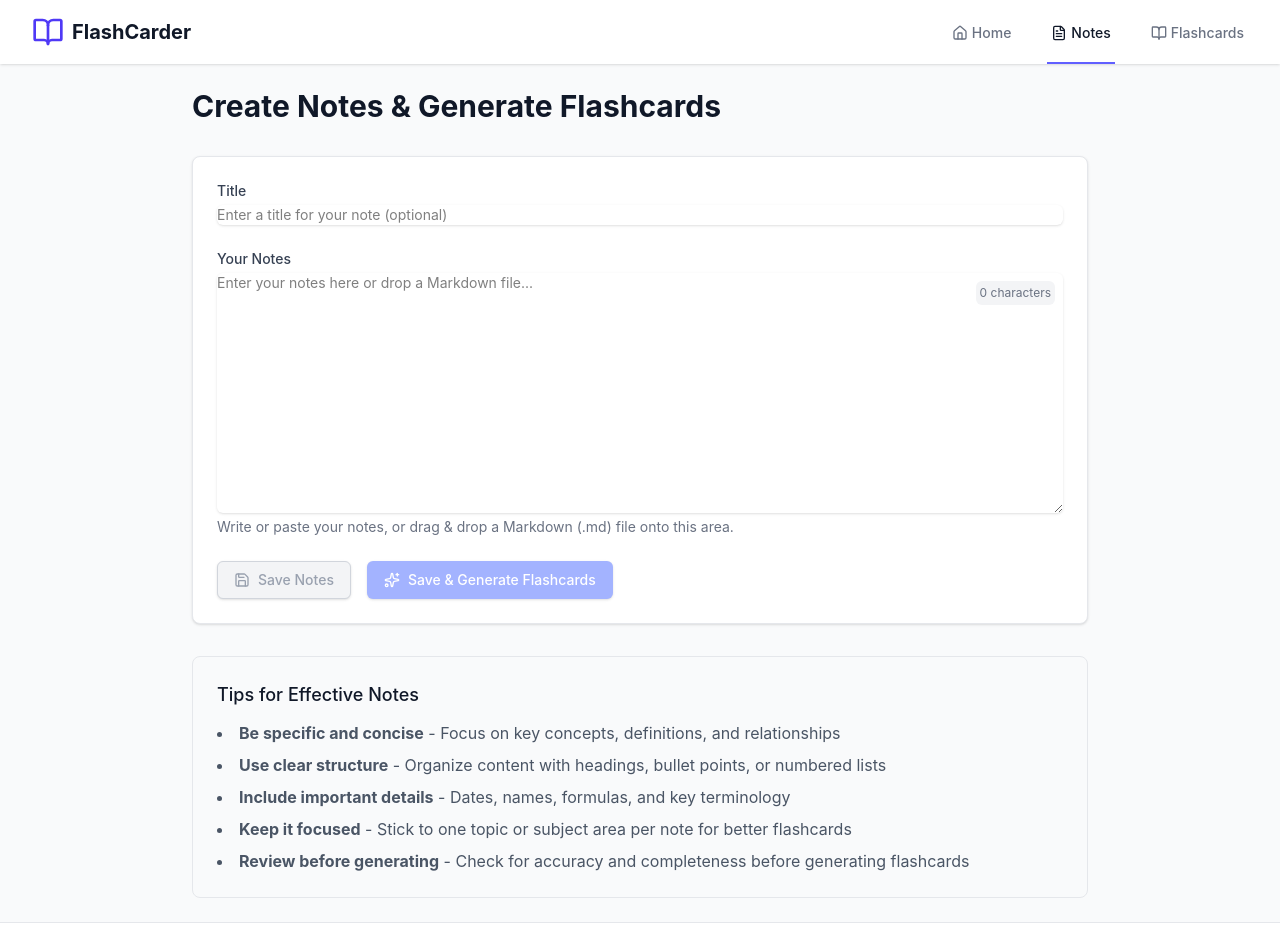
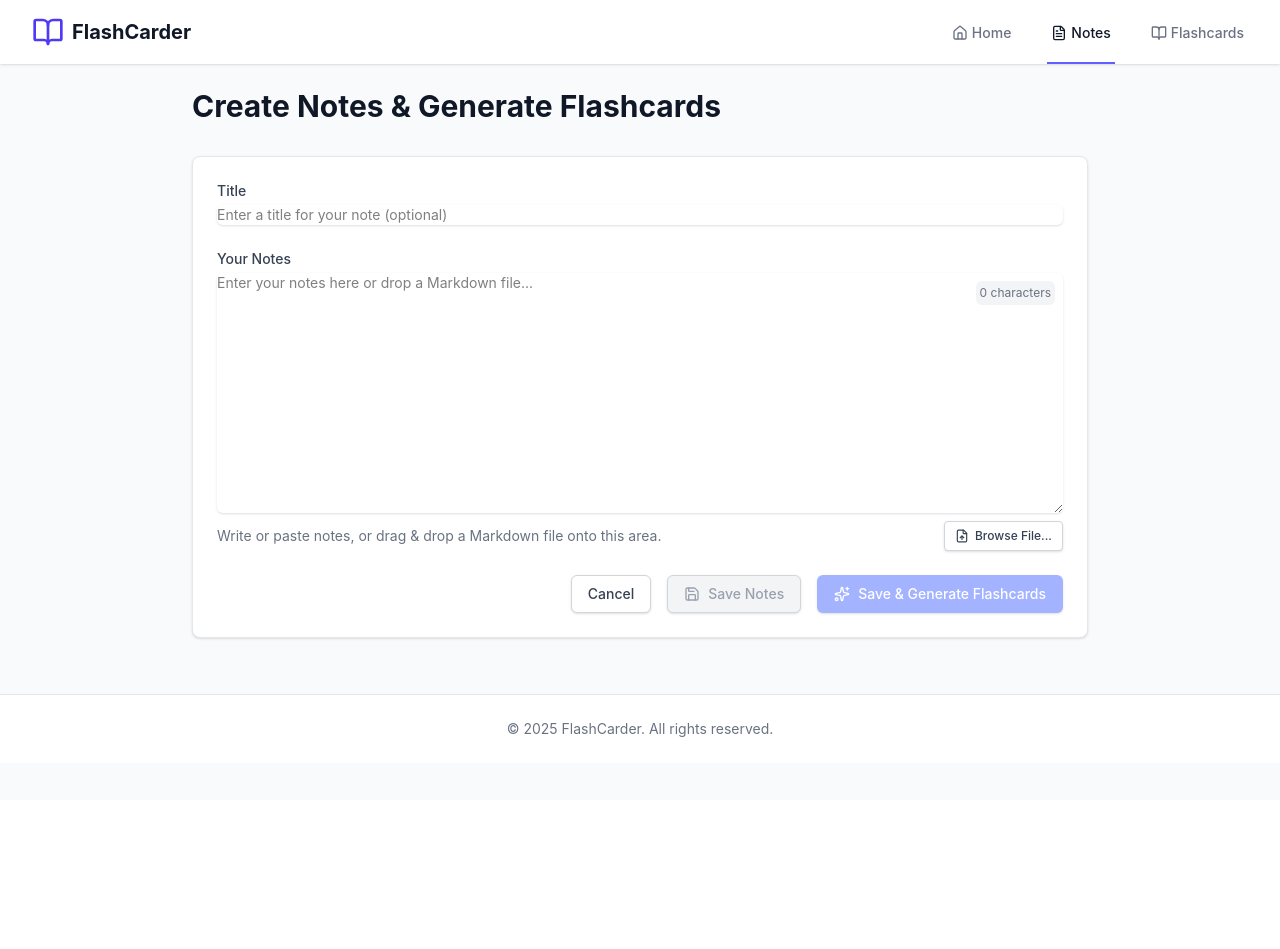
Before and after one commit to r4yfon/flashcarder, a SvelteKit app: page /notes/new in a window 1280 px wide. Shown: the top 949 px of the page. After the commit the page ends 800 px from the top, so only its background shows below. Built offline with nearby package versions, Linux system fonts and the light colour scheme; a small style sheet from the web is missing.

Commit message:
added marked preview for new note

```diff
--- a/src/routes/notes/new/+page.svelte
+++ b/src/routes/notes/new/+page.svelte
@@ -1,6 +1,7 @@
 <script lang="ts">
-	import { Save, Sparkles, AlertCircle, UploadCloud } from 'lucide-svelte';
-	import { goto } from '$app/navigation'; // Import goto
+	import { Save, Sparkles, AlertCircle, UploadCloud, FileUp } from 'lucide-svelte'; // Add FileUp
+	import { goto } from '$app/navigation';
+	import { marked } from 'marked';
 
 	let noteTitle = '';
 	let noteContent = '';
@@ -9,6 +10,38 @@
 	let success = '';
 	let generating = false;
 	let isDraggingOver = false;
+	let fileInput: HTMLInputElement; // Reference to the hidden file input
+
+	// --- Refactored File Processing Logic ---
+	function processFile(file: File) {
+		error = ''; // Clear previous errors
+
+		// Basic check for Markdown type
+		if (file.type !== 'text/markdown' && !file.name.toLowerCase().endsWith('.md')) {
+			error = 'Invalid file type. Please select a Markdown (.md) file.';
+			return;
+		}
+
+		const reader = new FileReader();
+
+		reader.onload = (e) => {
+			noteContent = e.target?.result as string;
+			// Set the note title to the filename (without the .md extension)
+			let baseName = file.name;
+			if (baseName.toLowerCase().endsWith('.md')) {
+				baseName = baseName.substring(0, baseName.length - 3);
+			}
+			noteTitle = baseName;
+			success = `Loaded content from ${file.name}`;
+		};
+
+		reader.onerror = () => {
+			error = 'Failed to read the file.';
+		};
+
+		reader.readAsText(file);
+	}
+	// --- End Refactored File Processing Logic ---
 
 	async function saveNote() {
 		if (!noteContent.trim()) {
@@ -119,47 +152,30 @@
 	function handleDrop(event: DragEvent) {
 		event.preventDefault();
 		isDraggingOver = false;
-		error = ''; // Clear previous errors
-
 		const files = event.dataTransfer?.files;
 		if (!files || files.length === 0) {
 			error = 'No file dropped.';
 			return;
 		}
-
 		if (files.length > 1) {
 			error = 'Please drop only one file.';
 			return;
 		}
-
-		const file = files[0];
-
-		// Basic check for Markdown type (might need refinement)
-		if (file.type !== 'text/markdown' && !file.name.toLowerCase().endsWith('.md')) {
-			error = 'Invalid file type. Please drop a Markdown (.md) file.';
-			return;
-		}
-
-		const reader = new FileReader();
-
-		reader.onload = (e) => {
-			noteContent = e.target?.result as string;
-			// Set the note title to the filename (without the .md extension)
-			let baseName = file.name;
-			if (baseName.toLowerCase().endsWith('.md')) {
-				baseName = baseName.substring(0, baseName.length - 3);
-			}
-			noteTitle = baseName;
-			success = `Loaded content from ${file.name}`;
-		};
-
-		reader.onerror = () => {
-			error = 'Failed to read the file.';
-		};
-
-		reader.readAsText(file);
+		processFile(files[0]); // Use the refactored function
 	}
 	// --- End Drag and Drop Handlers ---
+
+	// --- File Input Handler ---
+	function handleFileSelect(event: Event) {
+		const input = event.target as HTMLInputElement;
+		const files = input.files;
+		if (files && files.length > 0) {
+			processFile(files[0]); // Use the refactored function
+		}
+		// Reset the input value so the same file can be selected again if needed
+		input.value = '';
+	}
+	// --- End File Input Handler ---
 </script>
 
 <div class="mx-auto max-w-4xl">
@@ -228,13 +244,51 @@
 					placeholder="Enter your notes here or drop a Markdown file..."
 				></textarea>
 			</div>
-			<p class="mt-1 text-sm text-gray-500">
-				Write or paste your notes, or drag & drop a Markdown (.md) file onto this area.
-			</p>
+			<!-- File Input Trigger -->
+			<div class="mt-2 flex items-center justify-between">
+				<p class="text-sm text-gray-500">
+					Write or paste notes, or drag & drop a Markdown file onto this area.
+				</p>
+				<!-- Hidden File Input -->
+				<input
+					type="file"
+					bind:this={fileInput}
+					on:change={handleFileSelect}
+					accept=".md,text/markdown"
+					class="hidden"
+					aria-hidden="true"
+				/>
+				<!-- Visible Browse Button -->
+				<button
+					type="button"
+					on:click={() => fileInput?.click()}
+					class="inline-flex items-center rounded border border-gray-300 bg-white px-2.5 py-1.5 text-xs font-medium text-gray-700 shadow-sm hover:bg-gray-50 focus:ring-2 focus:ring-indigo-500 focus:ring-offset-2 focus:outline-none"
+				>
+					<FileUp class="mr-1.5 h-3.5 w-3.5" />
+					Browse File...
+				</button>
+			</div>
 		</div>
 
+		<!-- Live Preview Section -->
+		{#if noteContent.trim()}
+			<div class="mb-6 rounded-md border border-gray-200 bg-gray-50 p-4">
+				<h3 class="mb-2 text-sm font-medium text-gray-700">Live Preview</h3>
+				<div class="prose prose-sm max-w-none">
+					{@html marked(noteContent)}
+				</div>
+			</div>
+		{/if}
+
 		<!-- Buttons -->
-		<div class="flex gap-4">
+		<div class="flex justify-end gap-4">
+			<button
+				type="button"
+				class="rounded-md border border-gray-300 bg-white px-4 py-2 text-sm font-medium text-gray-700 shadow-sm hover:bg-gray-50 focus:ring-2 focus:ring-indigo-500 focus:ring-offset-2 focus:outline-none"
+				on:click={() => goto('/notes')}
+			>
+				Cancel
+			</button>
 			<button
 				on:click={saveNote}
 				disabled={loading || !noteContent.trim()}
@@ -290,28 +344,4 @@
 			</button>
 		</div>
 	</div>
-
-	<!-- Tips Section -->
-	<div class="rounded-lg border border-gray-200 bg-gray-50 p-6">
-		<h3 class="mb-3 text-lg font-medium text-gray-900">Tips for Effective Notes</h3>
-		<ul class="list-inside list-disc space-y-2 text-gray-600">
-			<li>
-				<strong>Be specific and concise</strong> - Focus on key concepts, definitions, and relationships
-			</li>
-			<li>
-				<strong>Use clear structure</strong> - Organize content with headings, bullet points, or numbered
-				lists
-			</li>
-			<li>
-				<strong>Include important details</strong> - Dates, names, formulas, and key terminology
-			</li>
-			<li>
-				<strong>Keep it focused</strong> - Stick to one topic or subject area per note for better flashcards
-			</li>
-			<li>
-				<strong>Review before generating</strong> - Check for accuracy and completeness before generating
-				flashcards
-			</li>
-		</ul>
-	</div>
 </div>
```
